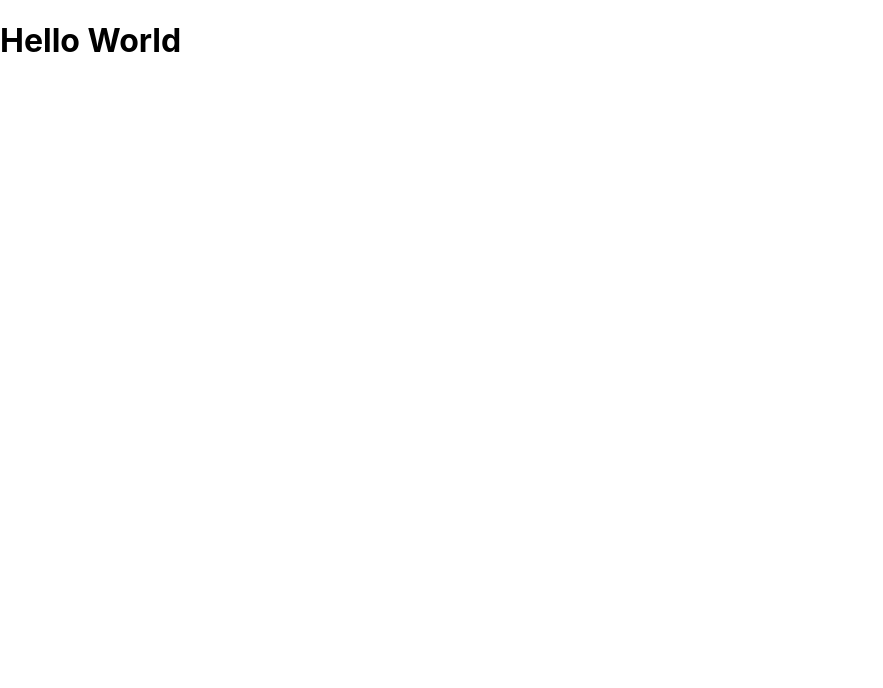
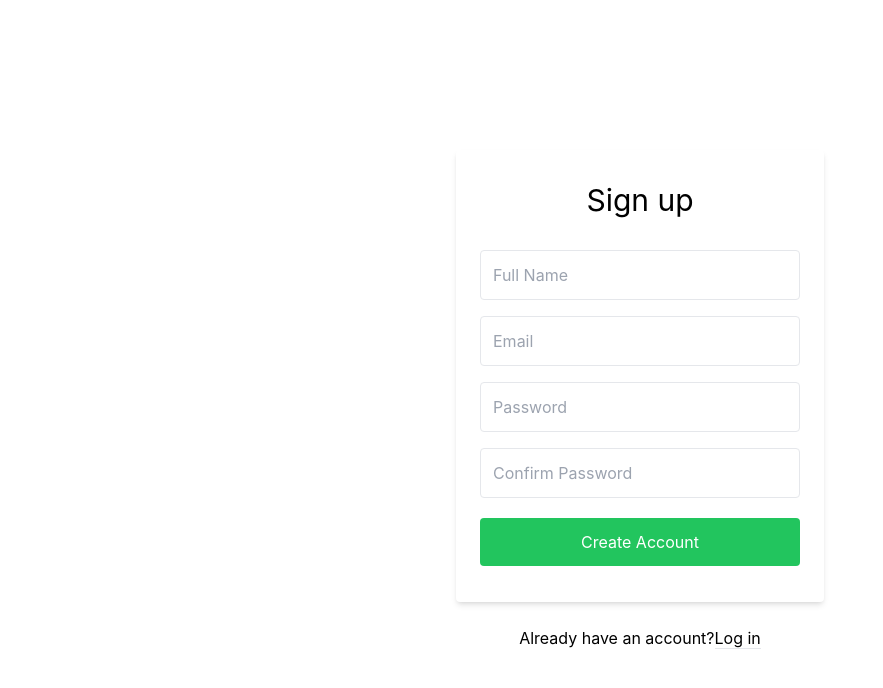
Before and after one commit to stone-com/MERN-social-media-blog, a React (Create React App) app in the folder frontend/: page / in a window 1280 px wide. Shown: the top 688 px of the page, without its empty margins (0-883 px from the left). Built offline with nearby package versions, Linux system fonts and the light colour scheme; the HTML template or start-up script is replaced by a standard one.

Commit message:
Sign up form component done, need to connect to api for submit still

```diff
--- a/frontend/package.json
+++ b/frontend/package.json
@@ -39,5 +39,10 @@
       "last 1 firefox version",
       "last 1 safari version"
     ]
+  },
+  "devDependencies": {
+    "autoprefixer": "^10.4.13",
+    "postcss": "^8.4.20",
+    "tailwindcss": "^3.2.4"
   }
 }
--- /dev/null
+++ b/frontend/postcss.config.js
@@ -0,0 +1,6 @@
+module.exports = {
+  plugins: {
+    tailwindcss: {},
+    autoprefixer: {},
+  },
+}
--- a/frontend/src/App.js
+++ b/frontend/src/App.js
@@ -1,7 +1,11 @@
+import 'react-toastify/dist/ReactToastify.css';
+import Test from './components/Test';
+import SignUp from './pages/SignUp';
+
 function App() {
   return (
     <div className='App'>
-      <h1>Hello World</h1>
+      <SignUp />
     </div>
   );
 }
--- /dev/null
+++ b/frontend/src/components/Test.jsx
@@ -0,0 +1,16 @@
+import { useGetUsers } from '../hooks/postHooks';
+
+const Test = () => {
+  const { users } = useGetUsers();
+  console.log(users);
+  return (
+    <div>
+      {users.map((user) => (
+        <div key={user._id} className='text-3xl font-bold underline'>
+          {user.name}
+        </div>
+      ))}
+    </div>
+  );
+};
+export default Test;
--- /dev/null
+++ b/frontend/src/hooks/postHooks.js
@@ -0,0 +1,26 @@
+import axios from 'axios';
+import { useEffect, useState } from 'react';
+
+const usersApi = axios.create({
+  baseURL: '/api/users/',
+  timeout: 5000,
+});
+
+export const useGetUsers = () => {
+  const [users, setUsers] = useState([]);
+
+  const fetchUsers = async () => {
+    try {
+      const response = await usersApi.get();
+      setUsers(response.data);
+    } catch (error) {
+      console.error(error);
+    }
+  };
+
+  useEffect(() => {
+    fetchUsers();
+  }, []);
+
+  return { users };
+};
--- a/frontend/src/index.css
+++ b/frontend/src/index.css
@@ -1,3 +1,8 @@
+@tailwind base;
+@tailwind components;
+@tailwind utilities;
+
+
 body {
   margin: 0;
   font-family: -apple-system, BlinkMacSystemFont, 'Segoe UI', 'Roboto', 'Oxygen',
--- /dev/null
+++ b/frontend/src/pages/SignUp.jsx
@@ -0,0 +1,86 @@
+import React, { useState } from 'react';
+
+const SignUp = () => {
+  const [formData, setFormData] = useState({
+    name: '',
+    email: '',
+    password: '',
+    confirmPassword: '',
+  });
+
+  const { name, email, password, confirmPassword } = formData;
+
+  const handleChange = (e) => {
+    const { name, value } = e.target;
+    setFormData((prevFormData) => ({
+      ...prevFormData,
+      [name]: value,
+    }));
+  };
+
+  const handleSubmit = (event) => {
+    event.preventDefault();
+    // Validate form data and submit to server, etc.
+  };
+
+  return (
+    <div class='bg-grey-lighter min-h-screen flex flex-col'>
+      <div class='container max-w-sm mx-auto flex-1 flex flex-col items-center justify-center px-2'>
+        <div class='bg-white px-6 py-8 rounded shadow-md text-black w-full'>
+          <h1 class='mb-8 text-3xl text-center'>Sign up</h1>
+          <input
+            type='text'
+            class='block border border-grey-light w-full p-3 rounded mb-4'
+            name='name'
+            placeholder='Full Name'
+            value={name}
+            onChange={handleChange}
+          />
+
+          <input
+            type='email'
+            class='block border border-grey-light w-full p-3 rounded mb-4'
+            name='email'
+            placeholder='Email'
+            value={email}
+            onChange={handleChange}
+          />
+
+          <input
+            type='password'
+            class='block border border-grey-light w-full p-3 rounded mb-4'
+            name='password'
+            placeholder='Password'
+            value={password}
+            onChange={handleChange}
+          />
+          <input
+            type='password'
+            class='block border border-grey-light w-full p-3 rounded mb-4'
+            name='confirmPassword'
+            placeholder='Confirm Password'
+            value={confirmPassword}
+            onChange={handleChange}
+          />
+
+          <button
+            type='submit'
+            class='w-full text-center py-3 rounded bg-green-500 text-white hover:bg-green-dark focus:outline-none my-1'
+            onSubmit={handleSubmit}
+          >
+            Create Account
+          </button>
+        </div>
+
+        <div class='text-grey-dark mt-6'>
+          Already have an account?
+          <a class='no-underline border-b border-blue text-blue' href='/login/'>
+            Log in
+          </a>
+        </div>
+      </div>
+    </div>
+  );
+};
+
+export default SignUp;
--- /dev/null
+++ b/frontend/tailwind.config.js
@@ -0,0 +1,8 @@
+/** @type {import('tailwindcss').Config} */
+module.exports = {
+  content: ['./src/**/*.{js,jsx,ts,tsx}'],
+  theme: {
+    extend: {},
+  },
+  plugins: [],
+};
```
Also changed, not shown: 2 other files (tests, documents, lock files or other folders).
